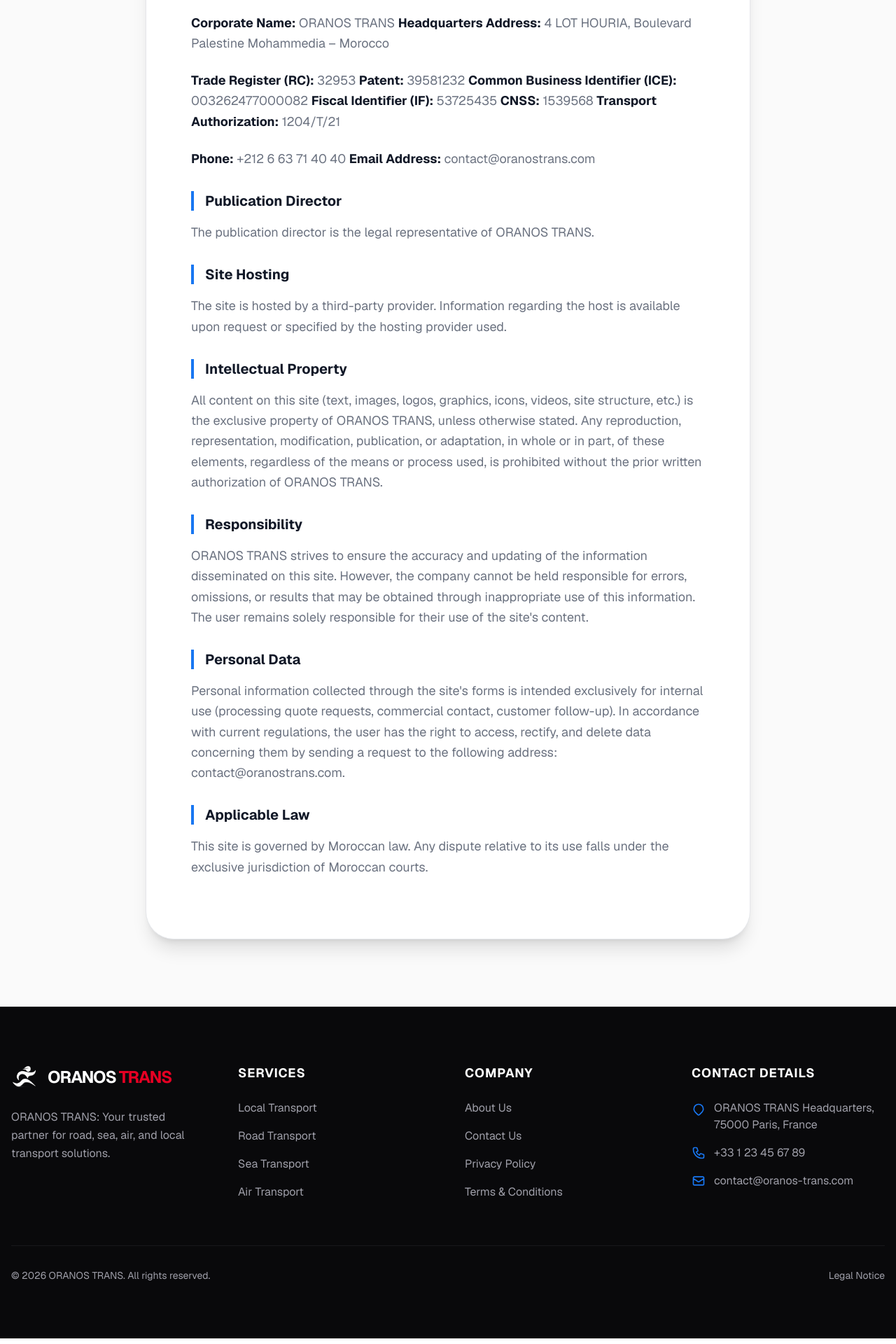
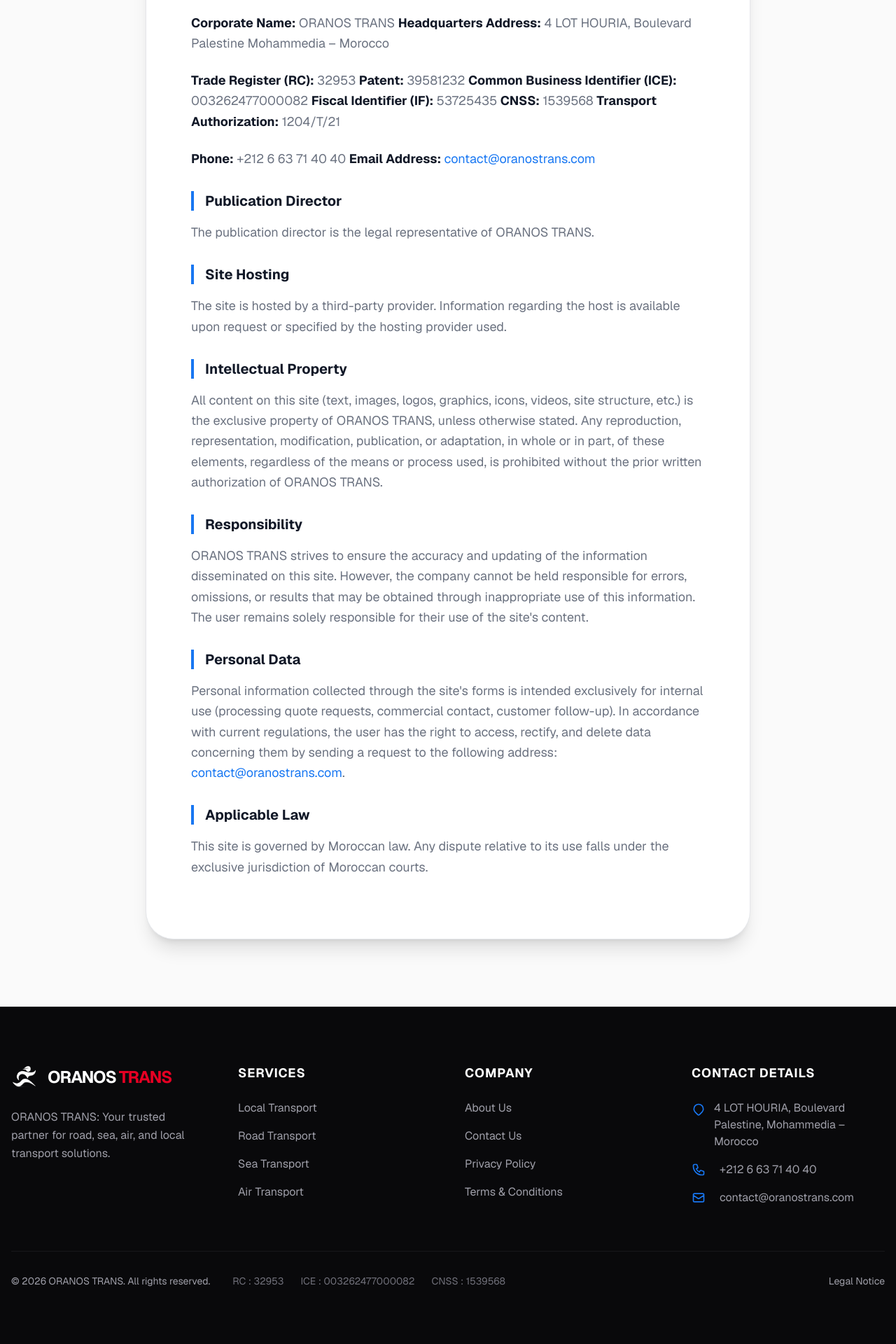
Before and after one commit to kamalalex/oranostrans, a Next.js app: page /en/legal/mentions-legales in a window 1280 px wide. Shown: the part 447-2367 px from the top of the page at 70% size. Built offline with nearby package versions, Linux system fonts and the light colour scheme.

Commit message:
Implement robust contact information obfuscation for legal pages, footer, and contact page

```diff
--- a/app/[lang]/globals.css
+++ b/app/[lang]/globals.css
@@ -72,7 +72,7 @@
   }
 
   100% {
-    transform: translateX(calc(-250px * 5));
+    transform: translateX(calc(-250px * 8));
   }
 }
 
--- a/app/[lang]/legal/[slug]/page.tsx
+++ b/app/[lang]/legal/[slug]/page.tsx
@@ -1,5 +1,7 @@
 import { getDictionary } from '@/lib/get-dictionary'
 import ReactMarkdown from 'react-markdown'
+import remarkGfm from 'remark-gfm'
+import ContactObfuscator from '@/components/ContactObfuscator'
 
 export default async function LegalPage({
     params,
@@ -32,7 +34,79 @@
                 <div className="bg-white dark:bg-zinc-900 rounded-[2.5rem] border border-border p-8 md:p-16 shadow-xl">
                     <h1 className="text-4xl md:text-5xl font-black mb-12 text-primary tracking-tight">{legalInfo.title}</h1>
                     <div className="prose-custom">
-                        <ReactMarkdown>
+                        <ReactMarkdown
+                            remarkPlugins={[remarkGfm]}
+                            components={{
+                                a: ({ href, children }) => {
+                                    const linkText = typeof children === 'string' ? children : String(children)
+
+                                    if (href?.startsWith('mailto:')) {
+                                        return <ContactObfuscator type="email" value={href.replace('mailto:', '')} className="text-primary hover:underline" />
+                                    }
+
+                                    if (href?.startsWith('tel:')) {
+                                        return <ContactObfuscator type="phone" value={href.replace('tel:', '')} className="text-primary hover:underline text-nowrap" />
+                                    }
+
+                                    if (linkText.includes('@')) {
+                                        return <ContactObfuscator type="email" value={linkText} className="text-primary hover:underline" />
+                                    }
+
+                                    return <a href={href} className="text-primary hover:underline">{children}</a>
+                                },
+                                p: ({ children }) => {
+                                    const processNode = (node: any): any => {
+                                        if (typeof node === 'string') {
+                                            // Non-capturing groups for internal parts, capturing group only for the whole number
+                                            const phoneRegex = /(\+212\s?(?:6|7|5)\s?(?:\d\s?){8})/g
+                                            const parts = node.split(phoneRegex)
+                                            if (parts.length > 1) {
+                                                return parts.map((part, i) => {
+                                                    if (part.match(/^(\+212\s?(?:6|7|5)\s?(?:\d\s?){8})$/)) {
+                                                        return <ContactObfuscator key={i} type="phone" value={part} className="text-nowrap" />
+                                                    }
+                                                    return part
+                                                })
+                                            }
+                                        }
+                                        return node
+                                    }
+                                    return <p>{Array.isArray(children) ? children.map(processNode) : processNode(children)}</p>
+                                },
+                                strong: ({ children }) => {
+                                    const processNode = (node: any): any => {
+                                        if (typeof node === 'string') {
+                                            // Handle emails in strong tags
+                                            if (node.includes('@')) {
+                                                const emailRegex = /([a-zA-Z0-9._-]+@[a-zA-Z0-9._-]+\.[a-zA-Z0-9_-]+)/gi
+                                                const parts = node.split(emailRegex)
+                                                if (parts.length > 1) {
+                                                    return parts.map((part, i) => {
+                                                        if (part.match(/^[a-zA-Z0-9._-]+@[a-zA-Z0-9._-]+\.[a-zA-Z0-9_-]+$/i)) {
+                                                            return <ContactObfuscator key={i} type="email" value={part} className="font-bold cursor-pointer" />
+                                                        }
+                                                        return part
+                                                    })
+                                                }
+                                            }
+                                            // Handle phones in strong tags
+                                            const phoneRegex = /(\+212\s?(?:6|7|5)\s?(?:\d\s?){8})/g
+                                            const parts = node.split(phoneRegex)
+                                            if (parts.length > 1) {
+                                                return parts.map((part, i) => {
+                                                    if (part.match(/^(\+212\s?(?:6|7|5)\s?(?:\d\s?){8})$/)) {
+                                                        return <ContactObfuscator key={i} type="phone" value={part} className="font-bold text-nowrap cursor-pointer" />
+                                                    }
+                                                    return part
+                                                })
+                                            }
+                                        }
+                                        return node
+                                    }
+                                    return <strong>{Array.isArray(children) ? children.map(processNode) : processNode(children)}</strong>
+                                }
+                            }}
+                        >
                             {legalInfo.content}
                         </ReactMarkdown>
                     </div>
--- a/app/[lang]/page.tsx
+++ b/app/[lang]/page.tsx
@@ -1,3 +1,4 @@
+import ClientSlider from '@/components/ClientSlider';
 import { getDictionary } from '@/lib/get-dictionary'
 import Link from 'next/link'
 
@@ -153,6 +154,8 @@
           ))}
         </div>
       </section>
+      {/* Client Logos Slider */}
+      <ClientSlider title={dict.about.clients} />
     </main>
   )
 }
--- /dev/null
+++ b/components/ContactObfuscator.tsx
@@ -0,0 +1,40 @@
+'use client'
+
+import { useState, useEffect } from 'react'
+
+interface ContactObfuscatorProps {
+    type: 'email' | 'phone'
+    value: string
+    className?: string
+    icon?: React.ReactNode
+}
+
+export default function ContactObfuscator({ type, value, className, icon }: ContactObfuscatorProps) {
+    const [isMounted, setIsMounted] = useState(false)
+
+    useEffect(() => {
+        setIsMounted(true)
+    }, [])
+
+    if (!isMounted) {
+        return (
+            <span className={className}>
+                {icon && <span className="inline-block mr-2">{icon}</span>}
+                {/* Fallback for SEO or before hydration */}
+                <span className="opacity-0 select-none">...</span>
+            </span>
+        )
+    }
+
+    const href = type === 'email' ? `mailto:${value}` : `tel:${value.replace(/\s/g, '')}`
+
+    return (
+        <a
+            href={href}
+            className={className}
+        >
+            {icon && <span className="inline-block mr-2">{icon}</span>}
+            {value}
+        </a>
+    )
+}
--- a/components/Footer.tsx
+++ b/components/Footer.tsx
@@ -1,4 +1,5 @@
 import Link from 'next/link'
+import ContactObfuscator from './ContactObfuscator'
 
 export default function Footer({ lang, dict }: { lang: string, dict: any }) {
     return (
@@ -87,23 +88,42 @@
                                 <span>{dict.contact.info.address}</span>
                             </li>
                             <li className="flex items-center gap-3">
+                                <ContactObfuscator
+                                    type="phone"
+                                    value={dict.contact.info.phone}
+                                    className="hover:text-primary transition-colors flex items-center gap-3"
+                                    icon={
                                         <svg className="w-5 h-5 text-primary shrink-0" fill="none" stroke="currentColor" viewBox="0 0 24 24">
                                             <path strokeLinecap="round" strokeLinejoin="round" strokeWidth={2} d="M3 5a2 2 0 012-2h3.28a1 1 0 01.948.684l1.498 4.493a1 1 0 01-.502 1.21l-2.257 1.13a11.042 11.042 0 005.516 5.516l1.13-2.257a1 1 0 011.21-.502l4.493 1.498a1 1 0 01.684.949V19a2 2 0 01-2 2h-1C9.716 21 3 14.284 3 6V5z" />
                                         </svg>
-                                <span>{dict.contact.info.phone}</span>
+                                    }
+                                />
                             </li>
                             <li className="flex items-center gap-3">
+                                <ContactObfuscator
+                                    type="email"
+                                    value={dict.contact.info.email}
+                                    className="hover:text-primary transition-colors flex items-center gap-3"
+                                    icon={
                                         <svg className="w-5 h-5 text-primary shrink-0" fill="none" stroke="currentColor" viewBox="0 0 24 24">
                                             <path strokeLinecap="round" strokeLinejoin="round" strokeWidth={2} d="M3 8l7.89 5.26a2 2 0 002.22 0L21 8M5 19h14a2 2 0 002-2V7a2 2 0 00-2-2H5a2 2 0 00-2 2v10a2 2 0 002 2z" />
                                         </svg>
-                                <span>{dict.contact.info.email}</span>
+                                    }
+                                />
                             </li>
                         </ul>
                     </div>
                 </div>
 
-                <div className="pt-8 border-t border-zinc-900 flex flex-col md:flex-row justify-between items-center gap-4 text-sm">
+                <div className="pt-8 border-t border-zinc-900 flex flex-col lg:flex-row justify-between items-center gap-6 text-sm">
+                    <div className="flex flex-col md:flex-row items-center gap-4 md:gap-8 text-center md:text-left">
                         <p suppressHydrationWarning>© {new Date().getFullYear()} ORANOS TRANS. All rights reserved.</p>
+                        <div className="flex flex-wrap justify-center gap-x-6 gap-y-2 text-zinc-500 whitespace-nowrap">
+                            <span>RC : 32953</span>
+                            <span>ICE : 003262477000082</span>
+                            <span>CNSS : 1539568</span>
+                        </div>
+                    </div>
                     <div className="flex gap-8">
                         <Link href={`/${lang}/legal/mentions-legales`} className="hover:text-white transition-colors">
                             {dict.legal.mentions.title}
--- a/dictionaries/en.json
+++ b/dictionaries/en.json
@@ -131,9 +131,9 @@
         },
         "info": {
             "title": "Contact Details",
-            "address": "ORANOS TRANS Headquarters, 75000 Paris, France",
-            "phone": "+33 1 23 45 67 89",
-            "email": "contact@oranos-trans.com"
+            "address": "4 LOT HOURIA, Boulevard Palestine, Mohammedia – Morocco",
+            "phone": "+212 6 63 71 40 40",
+            "email": "contact@oranostrans.com"
         }
     },
     "legal": {
--- a/dictionaries/fr.json
+++ b/dictionaries/fr.json
@@ -125,15 +125,15 @@
             "send": "Envoyer le message",
             "placeholder_name": "Votre nom",
             "placeholder_email": "votre@email.com",
-            "placeholder_phone": "+33 6 00 00 00 00",
+            "placeholder_phone": "+212 6 00 00 00 00",
             "placeholder_subject": "Sujet de votre demande",
             "placeholder_message": "Comment pouvons-nous vous aider ?"
         },
         "info": {
             "title": "Coordonnées",
-            "address": "Siège social ORANOS TRANS, 75000 Paris, France",
-            "phone": "+33 1 23 45 67 89",
-            "email": "contact@oranos-trans.com"
+            "address": "4 LOT HOURIA, Boulevard Palestine, Mohammedia – Maroc",
+            "phone": "+212 6 63 71 40 40",
+            "email": "contact@oranostrans.com"
         }
     },
     "legal": {
--- a/package.json
+++ b/package.json
@@ -13,7 +13,8 @@
     "nodemailer": "^7.0.12",
     "react": "19.2.3",
     "react-dom": "19.2.3",
-    "react-markdown": "^10.1.0"
+    "react-markdown": "^10.1.0",
+    "remark-gfm": "^4.0.1"
   },
   "devDependencies": {
     "@tailwindcss/postcss": "^4",
```
Also changed, not shown: app/[lang]/contact/page.tsx (+32 -6 lines), 1 other file (tests, documents, lock files or other folders). Lines whose indentation alone changed are shown as unchanged.
